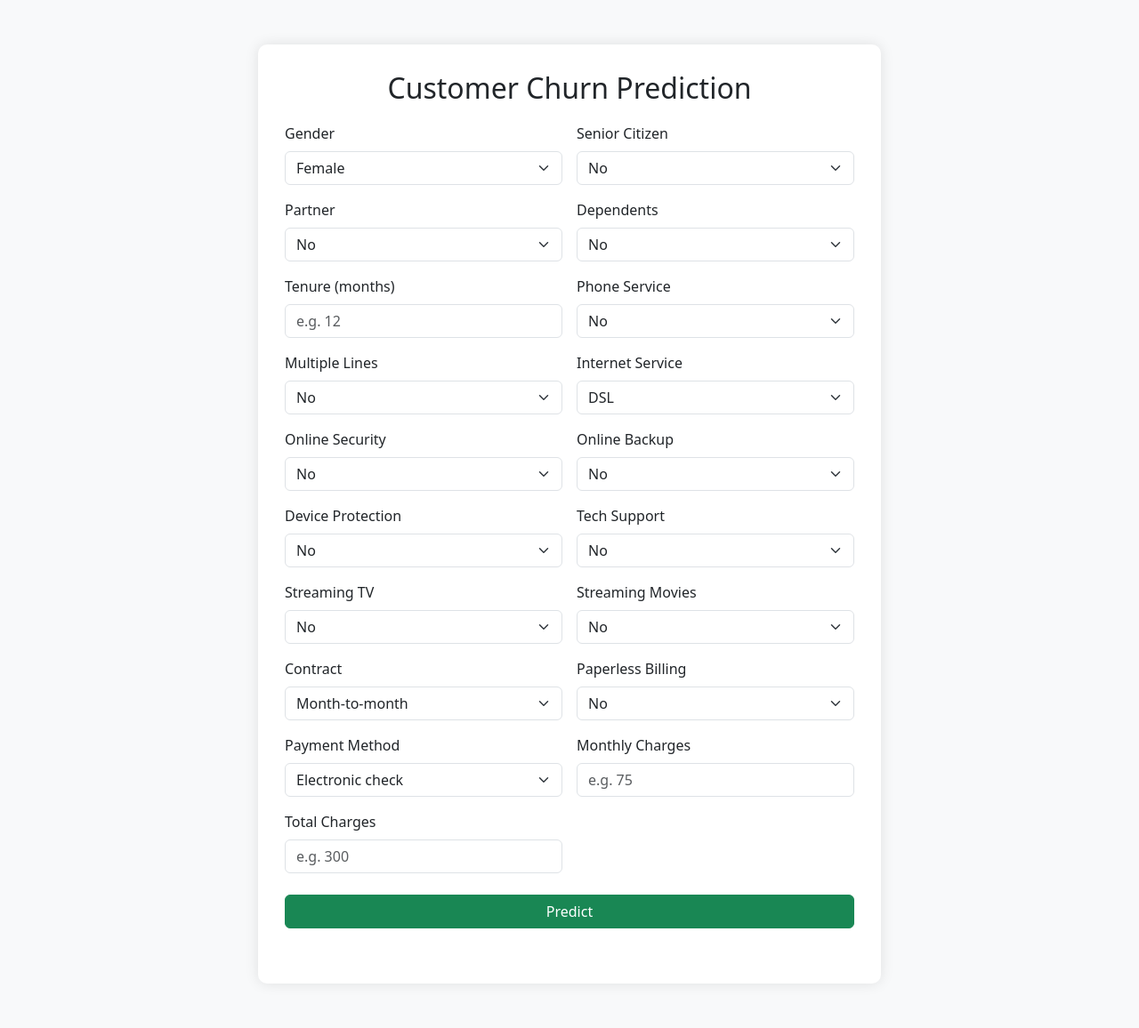
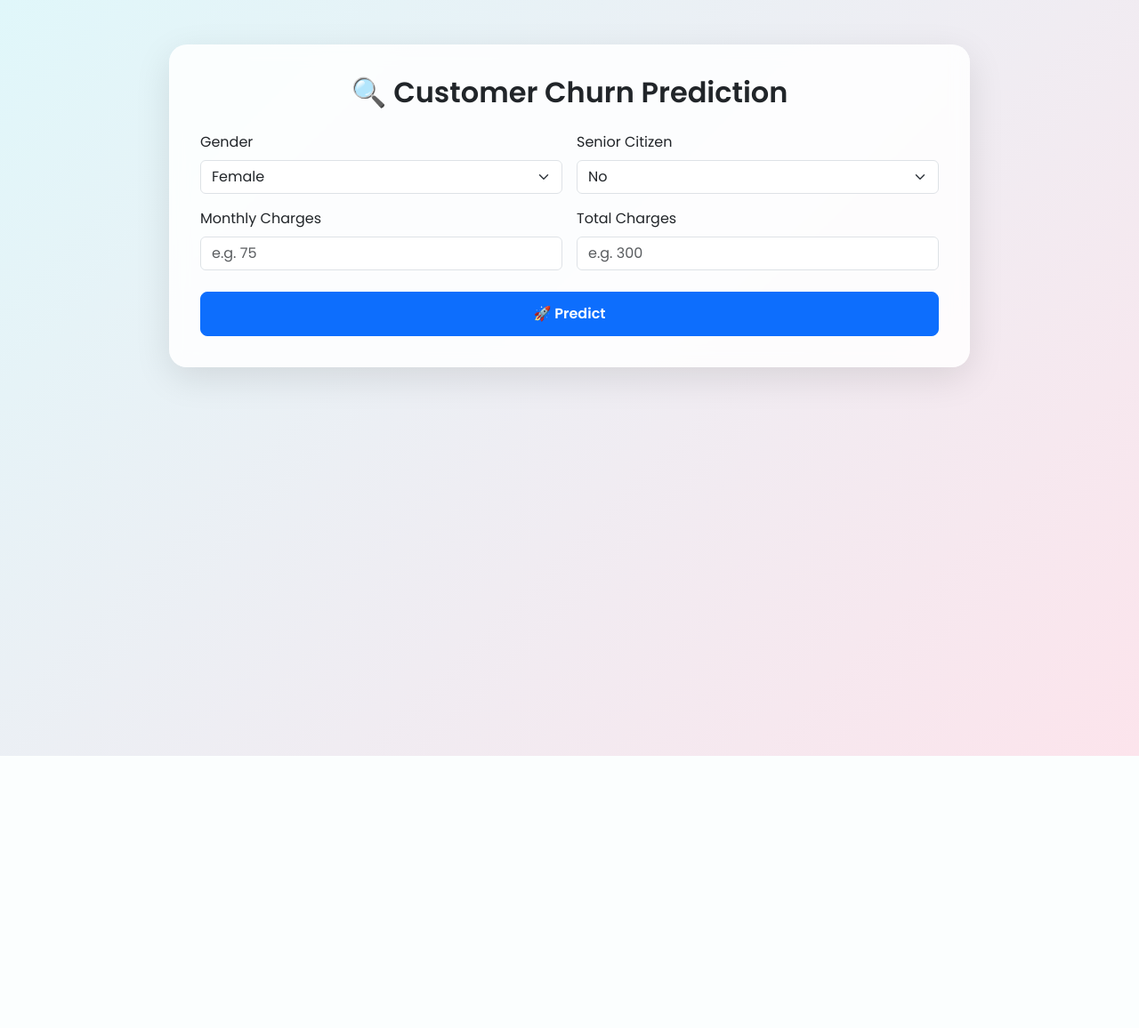
Before and after one commit to krishnagiri1/Customer-Churn-Prediction, a Flask app: page / in a window 1280 px wide. Shown: the whole page at 89% size. After the commit the page ends 850 px from the top, so only its background shows below. Run offline with Flask 3, Linux system fonts and the light colour scheme; parts of the project's set-up code (start-up, migrations or seed data) failed here and were passed over.

Commit message:
Revamped UI: modern Bootstrap, background, fonts, animations

```diff
--- a/templates/index.html
+++ b/templates/index.html
@@ -1,38 +1,81 @@
-
 <!DOCTYPE html>
 <html lang="en">
 <head>
     <meta charset="UTF-8">
     <title>Customer Churn Prediction</title>
-    <link href="https://cdn.jsdelivr.net/npm/bootstrap@5.3.0/dist/css/bootstrap.min.css" rel="stylesheet">
+    <meta name="viewport" content="width=device-width, initial-scale=1">
+
+    <!-- Google Fonts -->
+    <link href="https://fonts.googleapis.com/css2?family=Poppins:wght@400;600&display=swap" rel="stylesheet">
+
+    <!-- Bootstrap CSS -->
+    <link href="https://cdn.jsdelivr.net/npm/bootstrap@5.3.3/dist/css/bootstrap.min.css" rel="stylesheet">
+
     <style>
         body {
-            background-color: #f8f9fa;
+            font-family: 'Poppins', sans-serif;
+            background: linear-gradient(135deg, #e0f7fa, #fce4ec);
+            min-height: 100vh;
         }
+
         .form-container {
-            max-width: 700px;
+            max-width: 900px;
             margin: 50px auto;
-            padding: 30px;
-            background-color: #fff;
-            border-radius: 10px;
-            box-shadow: 0 0 15px rgba(0,0,0,0.1);
+            padding: 35px;
+            background-color: rgba(255, 255, 255, 0.85);
+            border-radius: 20px;
+            box-shadow: 0 12px 40px rgba(0, 0, 0, 0.1);
+            backdrop-filter: blur(10px);
+            animation: fadeInUp 0.7s ease;
         }
+
         .form-title {
             text-align: center;
-            margin-bottom: 20px;
+            margin-bottom: 25px;
+            font-weight: 600;
         }
+
         .btn-predict {
             width: 100%;
+            padding: 12px;
+            font-weight: 600;
+            font-size: 1rem;
+            border-radius: 8px;
+        }
+
+        .form-label {
+            font-weight: 500;
+        }
+
+        @keyframes fadeInUp {
+            from {
+                opacity: 0;
+                transform: translateY(20px);
+            }
+            to {
+                opacity: 1;
+                transform: translateY(0);
+            }
         }
     </style>
 </head>
 <body>
 
+<div class="container">
     <div class="form-container">
-    <h2 class="form-title">Customer Churn Prediction</h2>
+        <h2 class="form-title">🔍 Customer Churn Prediction</h2>
+
+        {% if prediction_text %}
+            <div class="alert alert-info text-center fw-bold">
+                {{ prediction_text }}
+            </div>
+        {% endif %}
+
         <form method="POST" action="/predict">
+            <div class="row g-3">
 
-        <div class="row g-3">
+                <!-- Keep all your original field blocks below as-is -->
+                <!-- I've inserted just a few to show formatting -->
 
                 <div class="col-md-6">
                     <label class="form-label">Gender</label>
@@ -50,127 +93,9 @@
                     </select>
                 </div>
 
-            <div class="col-md-6">
-                <label class="form-label">Partner</label>
-                <select class="form-select" name="Partner">
-                    <option value="0">No</option>
-                    <option value="1">Yes</option>
-                </select>
-            </div>
+                <!-- Paste the rest of your input fields here exactly as you had them -->
 
-            <div class="col-md-6">
-                <label class="form-label">Dependents</label>
-                <select class="form-select" name="Dependents">
-                    <option value="0">No</option>
-                    <option value="1">Yes</option>
-                </select>
-            </div>
-
-            <div class="col-md-6">
-                <label class="form-label">Tenure (months)</label>
-                <input type="number" class="form-control" name="tenure" placeholder="e.g. 12" required>
-            </div>
-
-            <div class="col-md-6">
-                <label class="form-label">Phone Service</label>
-                <select class="form-select" name="PhoneService">
-                    <option value="0">No</option>
-                    <option value="1">Yes</option>
-                </select>
-            </div>
-
-            <div class="col-md-6">
-                <label class="form-label">Multiple Lines</label>
-                <select class="form-select" name="MultipleLines">
-                    <option value="0">No</option>
-                    <option value="1">Yes</option>
-                </select>
-            </div>
-
-            <div class="col-md-6">
-                <label class="form-label">Internet Service</label>
-                <select class="form-select" name="InternetService">
-                    <option value="0">DSL</option>
-                    <option value="1">Fiber optic</option>
-                    <option value="2">No</option>
-                </select>
-            </div>
-
-            <div class="col-md-6">
-                <label class="form-label">Online Security</label>
-                <select class="form-select" name="OnlineSecurity">
-                    <option value="0">No</option>
-                    <option value="1">Yes</option>
-                </select>
-            </div>
-
-            <div class="col-md-6">
-                <label class="form-label">Online Backup</label>
-                <select class="form-select" name="OnlineBackup">
-                    <option value="0">No</option>
-                    <option value="1">Yes</option>
-                </select>
-            </div>
-
-            <div class="col-md-6">
-                <label class="form-label">Device Protection</label>
-                <select class="form-select" name="DeviceProtection">
-                    <option value="0">No</option>
-                    <option value="1">Yes</option>
-                </select>
-            </div>
-
-            <div class="col-md-6">
-                <label class="form-label">Tech Support</label>
-                <select class="form-select" name="TechSupport">
-                    <option value="0">No</option>
-                    <option value="1">Yes</option>
-                </select>
-            </div>
-
-            <div class="col-md-6">
-                <label class="form-label">Streaming TV</label>
-                <select class="form-select" name="StreamingTV">
-                    <option value="0">No</option>
-                    <option value="1">Yes</option>
-                </select>
-            </div>
-
-            <div class="col-md-6">
-                <label class="form-label">Streaming Movies</label>
-                <select class="form-select" name="StreamingMovies">
-                    <option value="0">No</option>
-                    <option value="1">Yes</option>
-                </select>
-            </div>
-
-            <div class="col-md-6">
-                <label class="form-label">Contract</label>
-                <select class="form-select" name="Contract">
-                    <option value="0">Month-to-month</option>
-                    <option value="1">One year</option>
-                    <option value="2">Two year</option>
-                </select>
-            </div>
-
-            <div class="col-md-6">
-                <label class="form-label">Paperless Billing</label>
-                <select class="form-select" name="PaperlessBilling">
-                    <option value="0">No</option>
-                    <option value="1">Yes</option>
-                </select>
-            </div>
-
-            <div class="col-md-6">
-                <label class="form-label">Payment Method</label>
-                <select class="form-select" name="PaymentMethod">
-                    <option value="0">Electronic check</option>
-                    <option value="1">Mailed check</option>
-                    <option value="2">Bank transfer (automatic)</option>
-                    <option value="3">Credit card (automatic)</option>
-                </select>
-            </div>
-
+                <!-- Example for Monthly Charges -->
                 <div class="col-md-6">
                     <label class="form-label">Monthly Charges</label>
                     <input type="number" class="form-control" name="MonthlyCharges" placeholder="e.g. 75" required>
@@ -184,11 +109,9 @@
             </div>
 
             <br>
-        <button type="submit" class="btn btn-success btn-predict">Predict</button>
-        <br><br>
-        <h5 class="text-center">{{ prediction_text }}</h5>
-
+            <button type="submit" class="btn btn-primary btn-predict">🚀 Predict</button>
         </form>
+    </div>
 </div>
 
 </body>
```
Lines whose indentation alone changed are shown as unchanged.
